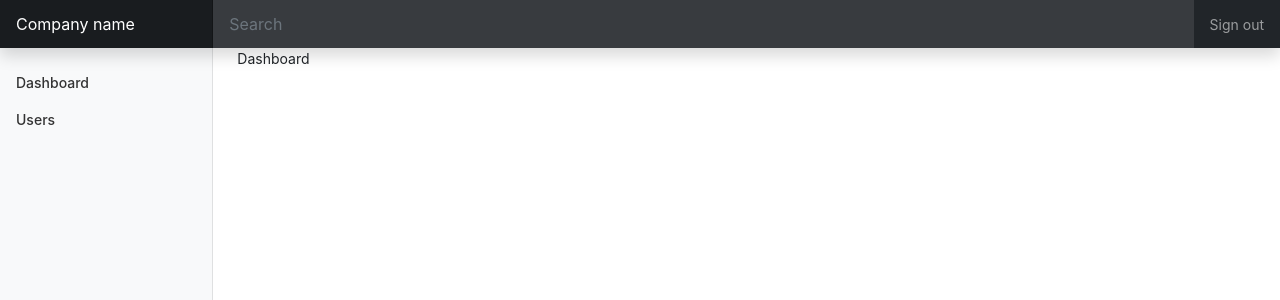
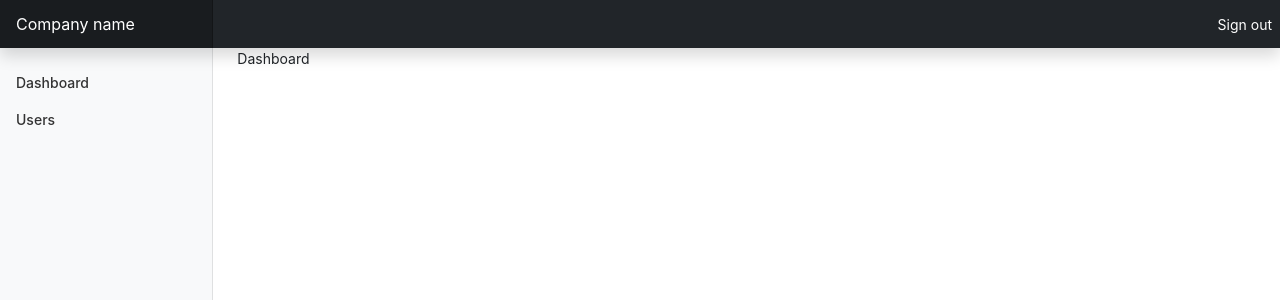
Before and after one commit to abhishek-kumar2/typescript-react-admin, a React (Create React App) app: page / in a window 1280 px wide. Shown: the top 300 px of the page. Built offline with nearby package versions, Linux system fonts and the light colour scheme; no server answers.

Commit message:
useEffect for get user on dashboard for logged in user and axios default set up

```diff
--- a/src/components/Nav.tsx
+++ b/src/components/Nav.tsx
@@ -1,24 +1,46 @@
-import React, {Component} from "react";
+import React, {useState, useEffect} from "react";
+import axios from "axios";
 
-class Nav extends Component {
-    render() {
+const Nav = () => {
+    const [user, setUser] = useState({
+        first_name: ''
+    });
+
+    useEffect(() => {
+        (
+            async () => {
+                const {data} = await axios.get('user');
+                setUser(data);
+            }
+        )();
+    });
+
     return (
-            <header className="navbar navbar-dark sticky-top bg-dark flex-md-nowrap p-0 shadow">
+        /*<header className="navbar navbar-dark sticky-top bg-dark flex-md-nowrap p-0 shadow">
             <a className="navbar-brand col-md-3 col-lg-2 me-0 px-3" href="#">Company name</a>
-                <button className="navbar-toggler position-absolute d-md-none collapsed" type="button" data-bs-toggle="collapse"
+            <button className="navbar-toggler position-absolute d-md-none collapsed" type="button"
+                    data-bs-toggle="collapse"
                     data-bs-target="#sidebarMenu" aria-controls="sidebarMenu" aria-expanded="false"
                     aria-label="Toggle navigation">
                 <span className="navbar-toggler-icon"></span>
             </button>
-                <input className="form-control form-control-dark w-100" type="text" placeholder="Search" aria-label="Search" />
+            <input className="form-control form-control-dark w-100" type="text" placeholder="Search"
+                   aria-label="Search"/>
             <div className="navbar-nav">
                 <div className="nav-item text-nowrap">
                     <a className="nav-link px-3" href="#">Sign out</a>
                 </div>
             </div>
-            </header>
+        </header>*/
+        <nav className="navbar navbar-dark sticky-top bg-dark flex-md-nowrap p-0 shadow">
+            <a className="navbar-brand col-md-3 col-lg-2 me-0 px-3" href="#">Company name</a>
+
+            <ul className="my-2 my-md-0 mr-md-3">
+                <a className="p-2 text-white text-decoration-none" href="#">{user?.first_name}</a>
+                <a className="p-2 text-white text-decoration-none" href="#">Sign out</a>
+            </ul>
+        </nav>
     );
-    }
 }
 
 export default Nav;
--- a/src/index.tsx
+++ b/src/index.tsx
@@ -3,6 +3,10 @@ import ReactDOM from 'react-dom';
 import './index.css';
 import App from './App';
 import reportWebVitals from './reportWebVitals';
+import axios from 'axios';
+
+axios.defaults.baseURL = 'http://localhost:8001/api/';
+axios.defaults.withCredentials = true;
 
 ReactDOM.render(
   <React.StrictMode>
--- a/src/pages/Login.tsx
+++ b/src/pages/Login.tsx
@@ -11,10 +11,10 @@ const Login = () => {
         e.preventDefault();
 
         try {
-            const {data} = await axios.post('http://localhost:8001/api/login', {
+            const {data} = await axios.post('login', {
                 email,
                 password
-            }, {withCredentials: true});
+            });
 
             setRedirect(true);
             console.log(data);
--- a/src/pages/Register.tsx
+++ b/src/pages/Register.tsx
@@ -17,7 +17,7 @@ class Register extends Component {
         e.preventDefault();
 
         try {
-            const response = await axios.post('http://localhost:8001/api/register', {
+            const response = await axios.post('register', {
                 first_name: this.first_name,
                 last_name: this.last_name,
                 email: this.email,
```
Lines whose indentation alone changed are shown as unchanged.
